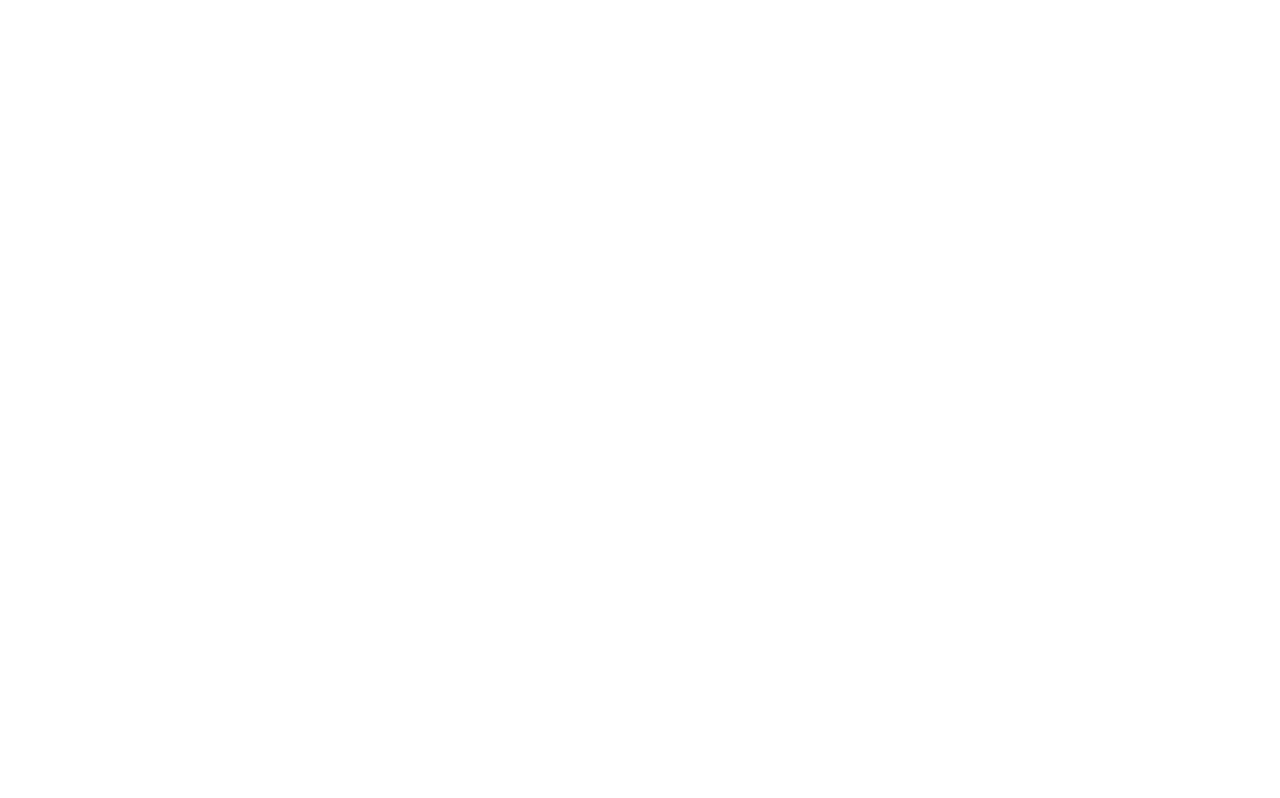
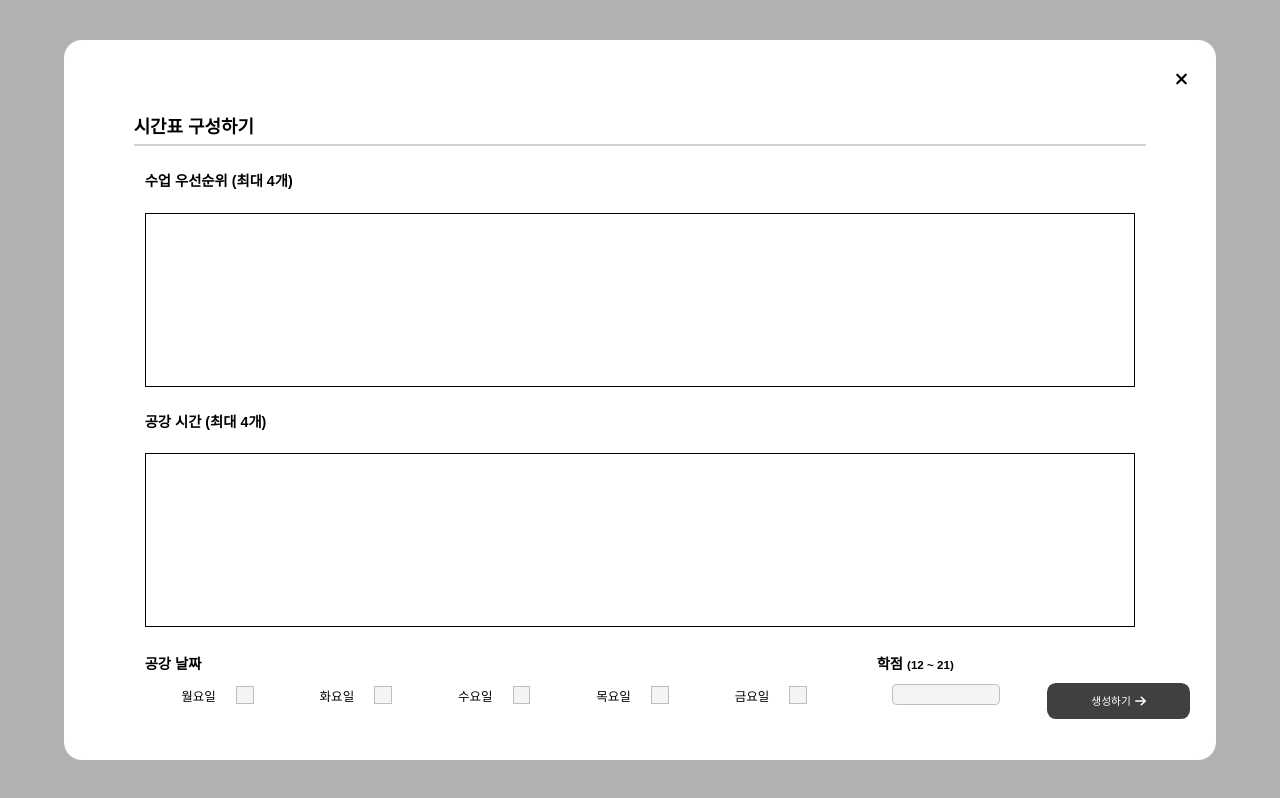
Before and after one commit to Jinu-uu/lets_kirin, a React (Create React App) app in the folder frontend/: page /custom in a window 1280 px wide. Before the commit this address had no page. Built offline with nearby package versions, Linux system fonts and the light colour scheme; a web font is replaced by a local one.

Commit message:
[Feat]시간표 커스텀 페이지 레이아웃 구성

```diff
--- a/frontend/src/App.js
+++ b/frontend/src/App.js
@@ -6,6 +6,7 @@
 import Timetable from "./pages/TimeTable";
 import MyPage from "./pages/MyPage";
 import GlobalStyles from "./styles/GlobalStyles";
+import CustomTimetable from "./pages/CustomTimetable";
 function App() {
     return (
         <BrowserRouter>
@@ -14,6 +15,7 @@
                 <Route path="/login" element={<Login />} />
                 <Route path="/signup" element={<SignUp />} />
                 <Route path="" element={<Main />} />
+                <Route path="/custom" element={<CustomTimetable />} />
                 <Route path="/" element={<Root />}>
                     <Route path="timetable" element={<Timetable />} />
                     <Route path="mypage" element={<MyPage />} />
--- a/frontend/src/components/Header.js
+++ b/frontend/src/components/Header.js
@@ -57,8 +57,8 @@
 const LeftBox = styled(FlexBox)`
     width: 15%;
     height: 35%;
-    min-width: 200px;
-    min-height: 50px;
+    min-width: 8rem;
+    min-height: 2rem;
     background-color: black;
     border-radius: 32px;
     justify-content: space-between;
@@ -68,12 +68,12 @@
         cursor: pointer;
         width: 50%;
         color: rgba(255,255,255,0.8);
-        font-size: 14px;
+        font-size: 0.7rem;
         font-weight: 700;
         transition: font-size 0.5s ease, color 0.5s ease;
     }
     h1:hover{
-        font-size: 16px;
+        font-size: 0.8rem;
         text-decoration: underline;
         color: white;
     }
@@ -81,22 +81,12 @@
         color: white;
         text-decoration: underline;
     }
-    @media screen and (max-width: 1000px){
-        h1{
-            font-size: 12px;
-        }
-    }
-    @media screen and (min-width: 1600px){
-        h1{
-            font-size: 16px;
-        }
-    }
 `
 const RightBox = styled(FlexBox)`
     width: 15%;
     height: 35%;
-    min-width: 200px;
-    min-height: 50px;
+    min-width: 8rem;
+    min-height: 2rem;
     background-color: black;
     border-radius: 32px;
     justify-content: space-between;
@@ -106,7 +96,7 @@
         position: relative;
         cursor: pointer;
         width: 50%;
-        font-size: 12px;
+        font-size: 0.6rem;
         font-weight: 700;
         color: rgba(255,255,255,0.8);
         padding-left: 5%;
@@ -114,7 +104,7 @@
         transition: font-size 0.5s ease, color 0.5s ease;
     }
     h1:hover{
-        font-size: 14px;
+        font-size: 0.7rem;
         text-decoration: underline;
         color: white;
         &.logout{
@@ -136,22 +126,12 @@
         border-radius: 32px;
         padding-right: 5%;
     }
-    @media screen and (max-width: 1000px){
-        h1{
-            font-size: 10px;
-        }
-    }
-    @media screen and (min-width: 1600px){
-        h1{
-            font-size: 14px;
-        }
-    }
 `
 const LogoBox = styled(FlexBox)`
     width: 10%;
     height: 40%;
-    min-width: 100px;
-    min-height: 50px;
+    min-width: 6rem;
+    min-height: 3rem;
     justify-content: center;
     align-items: center;
     gap: 10px;
@@ -165,18 +145,8 @@
         height: auto;
     }
     h1{
-        font-size: 22px;
+        font-size: 1.2rem;
         font-weight: bold;
         color: black;
     }
-    @media screen and (max-width: 1000px){
-        h1{
-            font-size: 18px;
-        }
-    }
-    @media screen and (min-width: 1600px){
-        h1{
-            font-size: 26px;
-        }
-    }
 `
--- /dev/null
+++ b/frontend/src/pages/CustomTimetable.js
@@ -0,0 +1,222 @@
+import { useNavigate } from "react-router-dom";
+import { WidthBlock, Wrapper, FlexBox } from "../styles/styled";
+import styled from "styled-components";
+import close from "../images/Close.svg";
+import arrow from "../images/arrow-right-solid.svg";
+import { useState } from "react";
+function CustomTimetable() {
+    const navigate = useNavigate();
+    const [isHovered, setIsHovered] = useState(false);
+    return (
+        <FormBackground>
+            <FormBlock>
+                <BackButton><img src={close} onClick={() => navigate(-1)} /></BackButton>
+                <CustomHeader><h1>시간표 구성하기</h1></CustomHeader>
+                <FormHearder><h1>수업 우선순위 (최대 4개)</h1></FormHearder>
+                <FormContent>
+
+                </FormContent>
+                <FormHearder><h1>공강 시간 (최대 4개)</h1></FormHearder>
+                <FormContent>
+
+                </FormContent>
+                <FormRest>
+                    <Dayoff>
+                        <h1>공강 날짜</h1>
+                        <day>
+                            <label class="radio-label"><p>월요일</p><input type="radio" name="day" value="월요일" /><span class="custom-radio"></span></label>
+                            <label class="radio-label"><p>화요일</p><input type="radio" name="day" value="화요일" /><span class="custom-radio"></span></label>
+                            <label class="radio-label"><p>수요일</p><input type="radio" name="day" value="수요일" /><span class="custom-radio"></span></label>
+                            <label class="radio-label"><p>목요일</p><input type="radio" name="day" value="목요일" /><span class="custom-radio"></span></label>
+                            <label class="radio-label"><p>금요일</p><input type="radio" name="day" value="금요일" /><span class="custom-radio"></span></label>
+                        </day>
+                    </Dayoff>
+                    <Credits>
+                        <h1>학점 <span>(12 ~ 21)</span></h1>
+                        <input />
+                    </Credits>
+                    <Submit>
+                        <button onMouseEnter={() => setIsHovered(true)} onMouseLeave={() => setIsHovered(false)}
+                        >{isHovered ? (<><img src={arrow} style={{ width: '1.2rem', height: '1.2rem' }} /></>) : (<>생성하기<img src={arrow} /></>)}
+                        </button>
+                    </Submit>
+                </FormRest>
+            </FormBlock>
+        </FormBackground>
+    )
+}
+export default CustomTimetable;
+const FormBackground = styled(WidthBlock)`
+    background-color: rgba(0,0,0,0.3);
+    justify-content: center;
+`
+const FormBlock = styled(FlexBox)`
+    width: 90%;
+    height: 90%;
+    gap: 2%;
+    background-color: #FFF;
+    border-radius: 1rem;
+    padding: 2%;
+    flex-direction: column;
+    align-items:center;
+    color: black;
+    font-weight: 700;
+`
+const BackButton = styled(FlexBox)`
+    width: 100%;
+    height: 4%;
+    justify-content: flex-end;
+    img{
+        width: 1rem;
+        height: auto;
+        cursor: pointer;
+    }
+`
+const CustomHeader = styled(FlexBox)`
+    width: 92%;
+    height: 6%;
+    border-bottom: 2px solid #D2D2D2;
+    align-items: center;
+    h1{
+        font-size: 1rem;
+    }
+`
+const FormHearder = styled(FlexBox)`
+    width: 90%;
+    height: 6%;
+    align-items: center;
+    h1{
+        font-size: 0.8rem;
+    }
+`
+const FormContent = styled(FlexBox)`
+    width: 90%;
+    height: 26%;
+    border: 1px solid black;
+    justify-content: center;
+`
+const FormRest = styled(FlexBox)`
+    width: 95%;
+    height: 10%;
+    margin-left: 5%;
+    margin-top: 1%;
+`
+const Dayoff = styled(FlexBox)`
+    width: 70%;
+    height: 100%;
+    flex-direction: column;
+    justify-content: center;
+    h1{
+        width: 100%;
+        height: 30%;
+        font-size: 0.8rem;
+    }
+    day{
+        width: 100%;
+        height: 70%;
+        padding-left: 5%;
+        padding-right: 5%;
+        display: flex;
+        gap: 5%;
+        label{
+            display: flex;
+            justify-content: space-between;
+            align-items: center;
+            width: 20%;
+            height: 100%;
+            padding-right: 5%;
+            p{
+                font-size: 0.7rem;
+                font-weight: 500;
+            }
+            input[type="radio"]{
+                display: none;
+            }
+            .custom-radio{
+                width: 1rem;
+                height: 1rem;
+                border: 1px solid #bebebe;
+                background: #f4f4f4;
+                cursor: pointer;
+                transition: background-color 0.5s ease, transform 0.5s ease, box-shadow 0.5s ease;
+                &:hover{
+                    transform:translateY(-0.3rem);
+                }
+            }
+            input[type="radio"]:checked + .custom-radio {
+                transform: translateY(0.2rem);
+                transform: scale(1.15);
+                box-shadow: 0px 2px 4px rgba(0, 0, 0, 0.4);;
+            }
+            input[type="radio"]:checked + .custom-radio::after {
+                content: "";
+                position: absolute;
+                width: 0.2rem; /* 체크 표시의 너비 */
+                height: 0.5rem; /* 체크 표시의 높이 */
+                border: solid black;
+                border-width: 0 0.12rem 0.12rem 0; /* 체크 표시 형태 */
+                transform: rotate(45deg); /* 체크 표시 회전 */
+                top: 40%;
+                left: 50%;
+                transform: translate(-50%, -50%) rotate(45deg); /* 중앙 정렬 및 회전 */
+            }
+        }
+    }
+`
+const Credits = styled(FlexBox)`
+    width: 15%;
+    height: 80%;
+    flex-direction: column;
+    justify-content: space-between;
+    h1{
+        font-size: 0.8rem;
+    }
+    span{
+        font-size: 0.65rem;
+    }
+    input{
+        width: 6rem;
+        height: 1.2rem;
+        font-size: 0.6rem;
+        margin-left: 10%;
+        font-weight: 500;
+        text-align: center;
+        border-radius: 0.25rem;
+        border: 1px solid #BEBEBE;
+        background: #F4F4F4;
+        transition: box-shadow 0.5s ease;
+        &:hover{
+            box-shadow: 0px 4px 10px rgba(0, 0, 0, 0.4); /* 아래로 그림자 추가 */
+        }
+        &:focus{
+            box-shadow: 0px 4px 10px rgba(0, 0, 0, 0.4); /* 아래로 그림자 추가 */
+        }
+    }
+`
+const Submit = styled(FlexBox)`
+    width: 15%;
+    height: 100%;
+    justify-content: end;
+    align-items: end;
+    button{
+        width: 8rem;
+        height: 2rem;
+        color: white;
+        font-size: 0.6rem;
+        border-radius: 0.5rem;
+        background-color: #404040;
+        display: flex;
+        align-items: center;
+        justify-content: center;
+        gap: 0.25rem;
+        transition: transform 0.5s ease, box-shadow 0.5s ease;
+        img{
+            width: 0.6rem;
+            height: auto;
+        }
+        &:hover{
+            transform: scale(1.05);
+            box-shadow: 0px 5px 10px rgba(0,0,0,0.4);
+        }
+    }
+`
--- a/frontend/src/pages/TimeTable.js
+++ b/frontend/src/pages/TimeTable.js
@@ -7,8 +7,10 @@
 import arrow from "../images/arrow-right-solid.svg";
 import add from "../images/Add_Time.svg";
 import runKirin from "../images/runningkirin.png";
+import { useNavigate } from "react-router-dom";
 function Timetable() {
     //useLogin();
+    const navigate = useNavigate();
     const token = sessionStorage.getItem('token');
     const [fileData, setFileData] = useState({ file: null });
     // 선택된 항목의 인덱스를 상태로 저장
@@ -266,7 +268,7 @@
                 <TimeList>
                     <User>
                         <p>{timetable.year}학번 {timetable.userName}</p>
-                        <img src={add} />
+                        <img src={add} onClick={() => navigate('/custom')} />
                     </User>
                     <ListBlock>
                         {timetable.semesters.map((semester, index) => (
@@ -412,12 +414,12 @@
         margin-left: 30%;
     }
     img{
-        width: 2rem;
+        width: 1.8rem;
         height: auto;
         cursor: pointer;
         transition: transform 0.5s ease;
         &:hover{
-            transform: scale(1.15);
+            transform: scale(1.10);
         }
     }
 `
```
Also changed, not shown: frontend/src/images/Close.svg (added).
